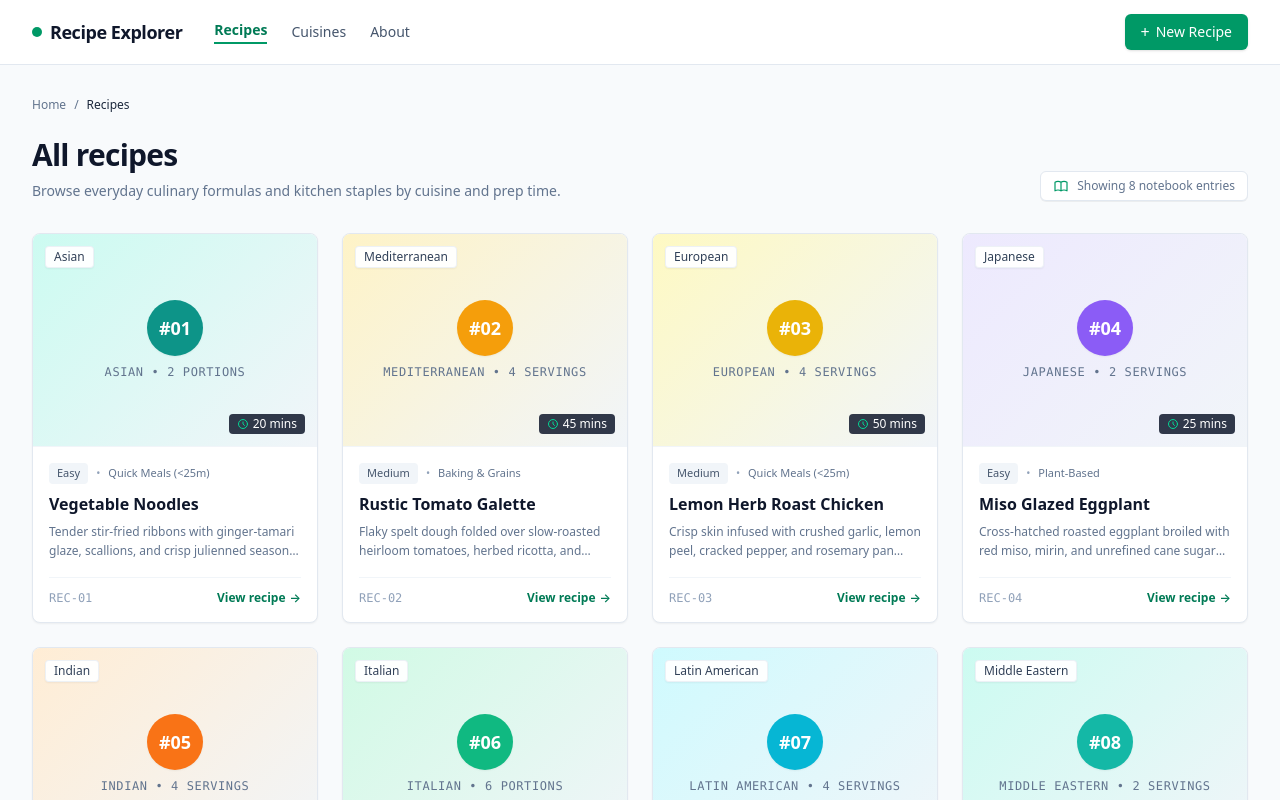
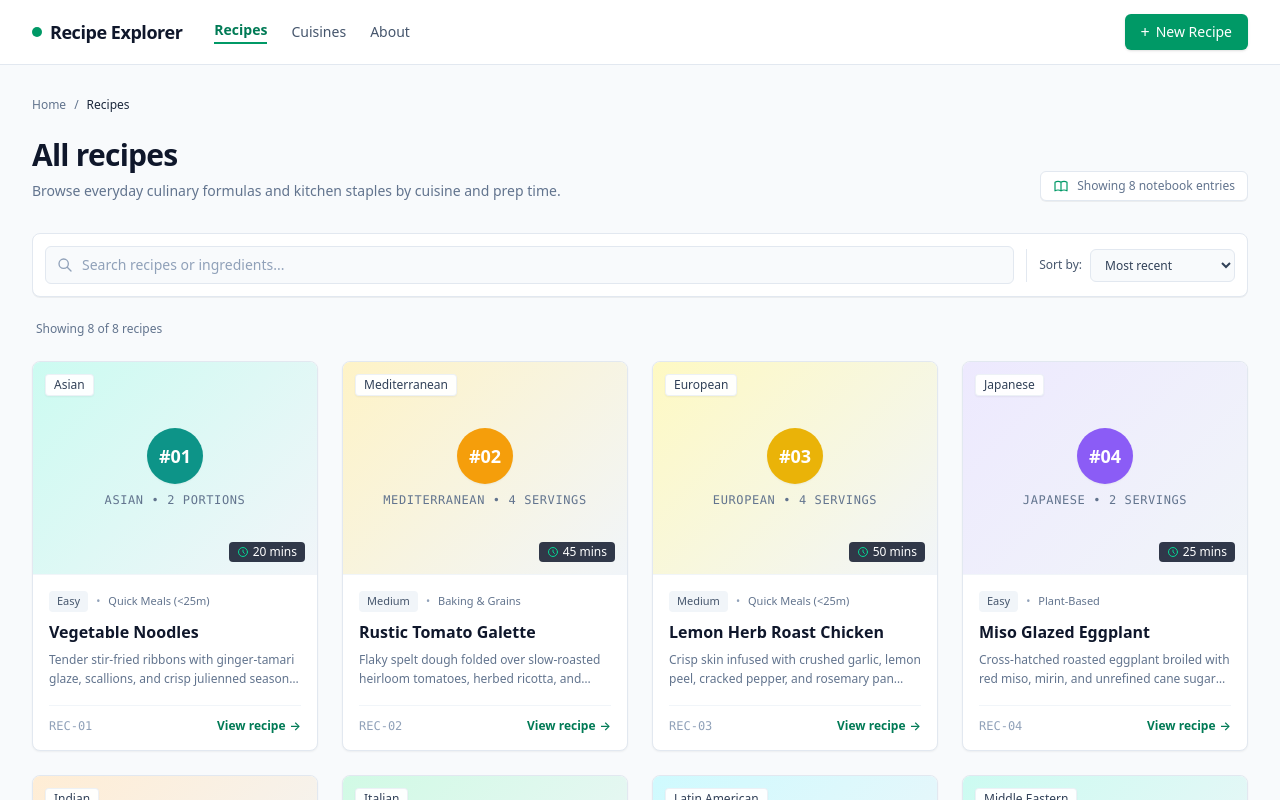
Before and after one commit to Dharmi-456-design/NEXTJS-PROJECTS, a Next.js app in the folder recipe-explorer/: page / in a window 1280 px wide. Shown: the top 800 px of the page. Built offline with nearby package versions, Linux system fonts and the light colour scheme.

Commit message:
feat: add recipe search functionality

```diff
--- a/recipe-explorer/src/app/page.tsx
+++ b/recipe-explorer/src/app/page.tsx
@@ -1,6 +1,6 @@
 import Link from "next/link";
 import { recipes } from "@/data/recipes";
-import RecipeGrid from "@/components/RecipeGrid";
+import RecipeCatalog from "@/components/RecipeCatalog";
 
 export default function HomePage() {
   return (
@@ -31,7 +31,7 @@ export default function HomePage() {
         </div>
       </div>
 
-      <RecipeGrid recipes={recipes} />
+      <RecipeCatalog initialRecipes={recipes} />
 
       <div className="mt-12 pt-6 border-t border-slate-200 flex flex-col sm:flex-row items-center justify-between gap-4 text-xs text-slate-500">
         <p>Page 1 of 1 — {recipes.length} formulas total</p>
--- a/recipe-explorer/src/app/recipes/page.tsx
+++ b/recipe-explorer/src/app/recipes/page.tsx
@@ -1,6 +1,6 @@
 import Link from "next/link";
 import { recipes } from "@/data/recipes";
-import RecipeGrid from "@/components/RecipeGrid";
+import RecipeCatalog from "@/components/RecipeCatalog";
 
 export default function RecipesPage() {
   return (
@@ -31,7 +31,7 @@ export default function RecipesPage() {
         </div>
       </div>
 
-      <RecipeGrid recipes={recipes} />
+      <RecipeCatalog initialRecipes={recipes} />
 
       <div className="mt-12 pt-6 border-t border-slate-200 flex flex-col sm:flex-row items-center justify-between gap-4 text-xs text-slate-500">
         <p>Page 1 of 1 — {recipes.length} formulas total</p>
--- /dev/null
+++ b/recipe-explorer/src/components/RecipeCatalog.tsx
@@ -0,0 +1,69 @@
+"use client";
+
+import { useState, useMemo } from "react";
+import { Recipe } from "@/types/recipe";
+import SearchInput from "./SearchInput";
+import RecipeGrid from "./RecipeGrid";
+
+interface RecipeCatalogProps {
+  initialRecipes: Recipe[];
+}
+
+export default function RecipeCatalog({ initialRecipes }: RecipeCatalogProps) {
+  const [searchQuery, setSearchQuery] = useState("");
+  const [sortBy, setSortBy] = useState("recent");
+
+  const filteredRecipes = useMemo(() => {
+    let result = [...initialRecipes];
+
+    if (searchQuery.trim()) {
+      const q = searchQuery.toLowerCase().trim();
+      result = result.filter(
+        (recipe) =>
+          recipe.title.toLowerCase().includes(q) ||
+          recipe.cuisine.toLowerCase().includes(q) ||
+          recipe.category.toLowerCase().includes(q) ||
+          recipe.ingredients.some((ing) => ing.toLowerCase().includes(q))
+      );
+    }
+
+    if (sortBy === "time-asc") {
+      result.sort((a, b) => a.cookTimeMinutes - b.cookTimeMinutes);
+    } else if (sortBy === "name-asc") {
+      result.sort((a, b) => a.title.localeCompare(b.title));
+    }
+
+    return result;
+  }, [initialRecipes, searchQuery, sortBy]);
+
+  return (
+    <div className="space-y-6">
+      <SearchInput
+        value={searchQuery}
+        onChange={setSearchQuery}
+        sortBy={sortBy}
+        onSortChange={setSortBy}
+      />
+
+      <div className="flex items-center justify-between text-xs text-slate-500 px-1">
+        <span>
+          Showing {filteredRecipes.length} of {initialRecipes.length} recipes
+        </span>
+        {searchQuery && (
+          <button
+            onClick={() => setSearchQuery("")}
+            className="text-emerald-700 hover:underline font-medium"
+          >
+            Clear search
+          </button>
+        )}
+      </div>
+
+      <RecipeGrid
+        recipes={filteredRecipes}
+        emptyMessage={`No recipes found matching "${searchQuery}". Try searching by another ingredient or cuisine.`}
+        onReset={() => setSearchQuery("")}
+      />
+    </div>
+  );
+}
--- /dev/null
+++ b/recipe-explorer/src/components/SearchInput.tsx
@@ -0,0 +1,61 @@
+interface SearchInputProps {
+  value: string;
+  onChange: (value: string) => void;
+  sortBy?: string;
+  onSortChange?: (sort: string) => void;
+  placeholder?: string;
+}
+
+export default function SearchInput({
+  value,
+  onChange,
+  sortBy = "recent",
+  onSortChange,
+  placeholder = "Search recipes or ingredients...",
+}: SearchInputProps) {
+  return (
+    <div className="flex flex-col sm:flex-row items-stretch sm:items-center gap-3 w-full bg-white p-3 rounded-lg border border-slate-200 shadow-2xs">
+      <div className="relative flex-1">
+        <div className="absolute inset-y-0 left-0 pl-3 flex items-center pointer-events-none text-slate-400">
+          <svg className="w-4 h-4" fill="none" viewBox="0 0 24 24" stroke="currentColor">
+            <path strokeLinecap="round" strokeLinejoin="round" strokeWidth={2} d="M21 21l-6-6m2-5a7 7 0 11-14 0 7 7 0 0114 0z" />
+          </svg>
+        </div>
+        <input
+          type="text"
+          value={value}
+          onChange={(e) => onChange(e.target.value)}
+          placeholder={placeholder}
+          className="w-full pl-9 pr-8 py-2 text-sm bg-slate-50 border border-slate-200 rounded-md text-slate-800 placeholder-slate-400 focus:outline-hidden focus:ring-2 focus:ring-emerald-500/20 focus:border-emerald-500 transition-all"
+        />
+        {value && (
+          <button
+            type="button"
+            onClick={() => onChange("")}
+            className="absolute inset-y-0 right-0 pr-3 flex items-center text-slate-400 hover:text-slate-600"
+          >
+            <span className="text-base font-bold leading-none">×</span>
+          </button>
+        )}
+      </div>
+
+      {onSortChange && (
+        <div className="flex items-center gap-2 shrink-0 text-xs text-slate-500 border-t sm:border-t-0 sm:border-l border-slate-200 pt-2 sm:pt-0 sm:pl-3">
+          <label htmlFor="sort-select" className="whitespace-nowrap font-medium text-slate-600">
+            Sort by:
+          </label>
+          <select
+            id="sort-select"
+            value={sortBy}
+            onChange={(e) => onSortChange(e.target.value)}
+            className="py-1.5 px-2.5 text-xs bg-slate-50 border border-slate-200 rounded-md text-slate-700 focus:outline-hidden focus:border-emerald-500"
+          >
+            <option value="recent">Most recent</option>
+            <option value="time-asc">Prep time (fastest)</option>
+            <option value="name-asc">Alphabetical (A-Z)</option>
+          </select>
+        </div>
+      )}
+    </div>
+  );
+}
```
